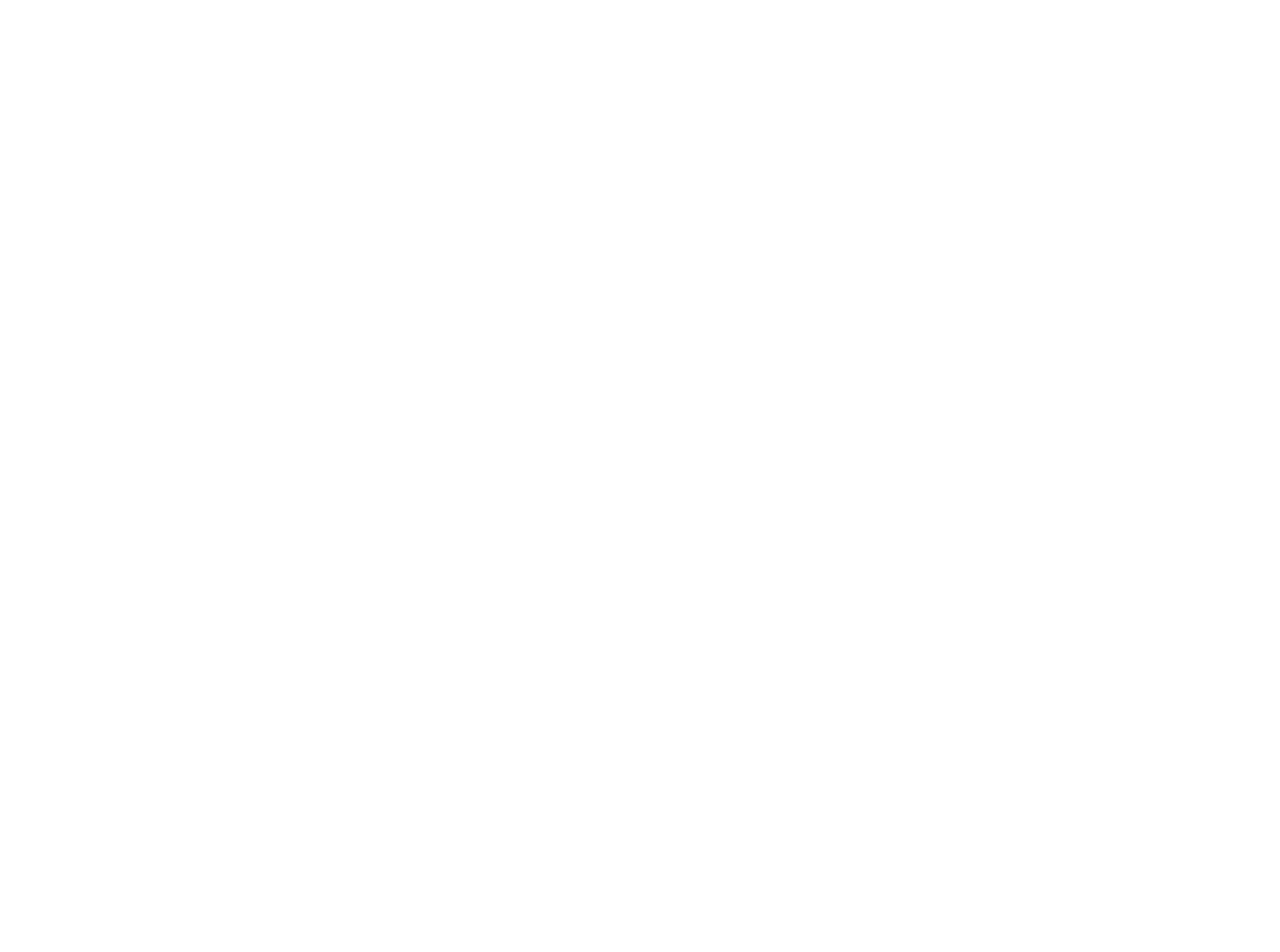
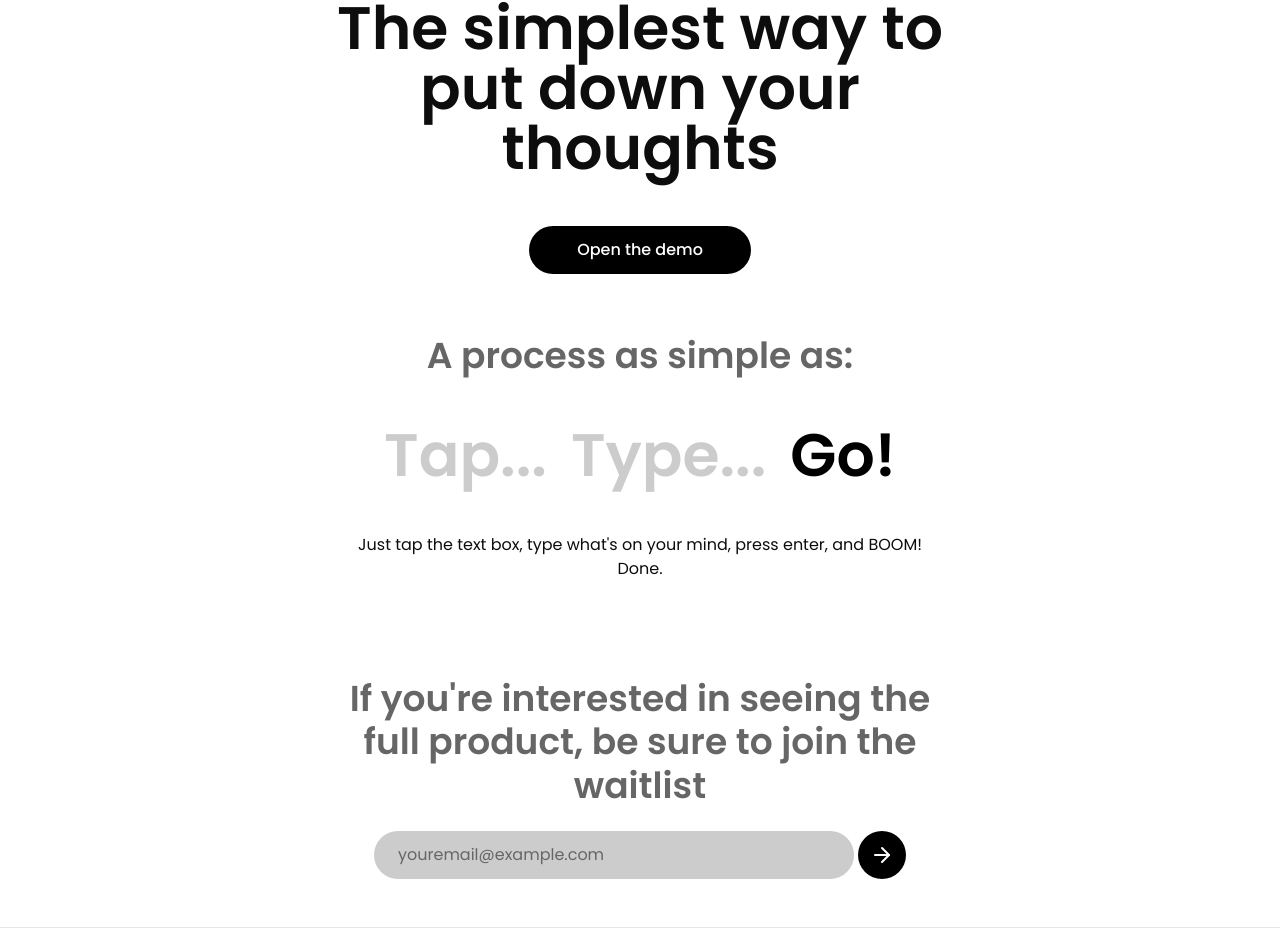
Before and after one commit to matovius/moments, a SvelteKit app: page /home in a window 1280 px wide. Before the commit this address had no page. Shown: the part 182-1134 px from the top of the page. Before the commit the page ends 800 px from the top, so only its background shows below. Built offline with nearby package versions, Linux system fonts and the light colour scheme.

Commit message:
Add page

```diff
--- /dev/null
+++ b/src/routes/(marketing)/home/+page.svelte
@@ -0,0 +1,174 @@
+<script lang="ts">
+	import Header from "$lib/components/Header.svelte";
+	import AnimatedProcessText from "../AnimatedProcessText.svelte";
+	import WaitlistForm from "../WaitlistForm.svelte";
+</script>
+
+<svelte:head>
+  <title>Moments</title>
+</svelte:head>
+
+<Header />
+
+<main class="main">
+  <section class="hero">
+    <div class="container">
+      <h1 class="heading">The simplest way to put down your thoughts</h1>
+      <div class="cta">
+        <a href="/demo" class="button solid">
+          <span>Open the demo</span>
+        </a>
+      </div>
+    </div>
+  </section>
+  <section class="process">
+    <div class="container">
+      <h2 class="heading">A process as simple as:</h2>
+      <AnimatedProcessText />
+      <p class="explanation">
+        Just tap the text box, type what's on your mind,
+        press enter, and BOOM! Done.
+      </p>
+    </div>
+  </section>
+  <section class="waitlist">
+    <div class="container">
+      <h2 class="heading">
+        If you're interested in seeing the full product, be sure to join the waitlist
+      </h2>
+      <WaitlistForm />
+    </div>
+  </section>
+</main>
+
+<footer class="footer">
+  <div class="container">
+    <small class="attribution">
+      2024 - Under construction by Martin Matovu
+    </small>
+    <div></div>
+  </div>
+</footer>
+
+
+<style>
+  .main {
+    width: 100%;
+    padding-inline: 12px;
+
+    & > section {
+      width: 100%;
+      display: flex;
+      justify-content: center;
+      align-items: center;
+
+      & > .container {
+        width: 100%;
+        max-width: 1200px;
+        display: flex;
+        flex-direction: column;
+        justify-content: center;
+        align-items: center;
+      }
+    }
+  }
+
+  .hero {
+    padding-block: 120px 60px;
+
+    & .heading {
+      width: 100%;
+      font-size: 60px;
+      font-weight: 600;
+      line-height: 1;
+      text-align: center;
+      max-width: 720px;
+    }
+
+    & .cta {
+      width: 100%;
+      display: flex;
+      justify-content: center;
+      align-items: center;
+      padding-top: 48px;
+
+      & > .button {
+        padding-inline: 48px;
+        padding-block: 12px;
+      }
+    }
+  }
+
+  .process {
+    & .heading {
+      font-size: 36px;
+      font-weight: 600;
+      line-height: 1.2;
+      color: hsl(var(--clr-neutral-600));
+      text-align: center;
+      width: 100%;
+
+      @media (prefers-color-scheme: dark) {
+        color: hsl(var(--clr-neutral-400));
+      }
+    }
+
+    & .explanation {
+      text-align: center;
+      width: 100%;
+      max-width: 600px;
+      padding-top: 48px;
+    }
+  }
+
+  .waitlist {
+    padding-block: 96px 48px;
+
+    & .heading {
+      font-size: 36px;
+      font-weight: 600;
+      line-height: 1.2;
+      color: hsl(var(--clr-neutral-600));
+      text-align: center;
+      width: 100%;
+      max-width: 600px;
+
+      @media (prefers-color-scheme: dark) {
+        color: hsl(var(--clr-neutral-400));
+      }
+    }
+  }
+
+  .footer {
+    width: 100%;
+    display: flex;
+    justify-content: center;
+    align-items: center;
+    padding-inline: 12px;
+    border-top: 1px solid hsl(var(--clr-neutral-100));
+
+    @media (prefers-color-scheme: dark) {
+      border-color: hsl(var(--clr-neutral-900));
+    }
+
+    & > .container {
+      width: 100%;
+      max-width: 1200px;
+      display: flex;
+      justify-content: center;
+      align-items: center;
+      gap: 12px;
+      padding-block: 24px;
+
+      & > .attribution {
+        font-size: 12px;
+        text-align: center;
+        color: hsl(var(--clr-neutral-400));
+
+        @media (prefers-color-scheme: dark) {
+          color: hsl(var(--clr-neutral-600));
+        }
+      }
+    }
+  }
+</style>
```
